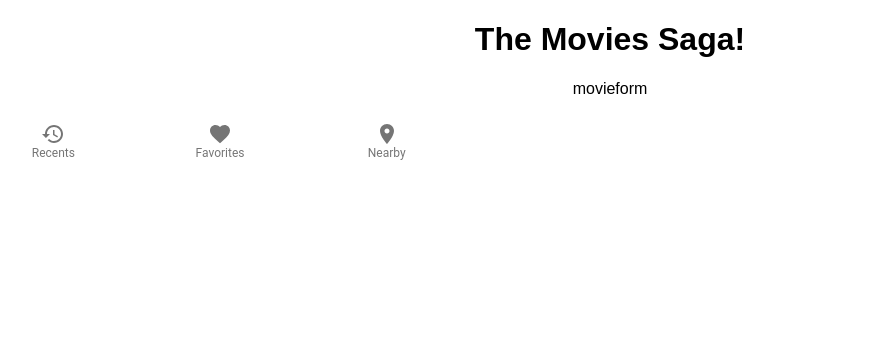
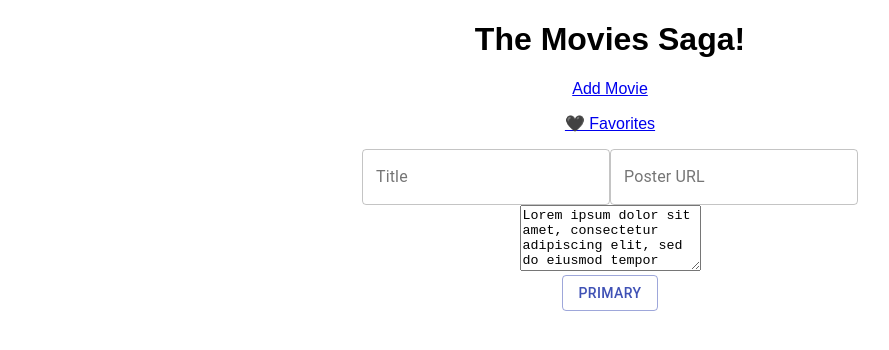
Before and after one commit to TuckerLandis/weekend-movie-sagas, a React app: page /#/form in a window 1280 px wide. Shown: the whole page, without its empty margins (30-919 px from the left). Built offline with nearby package versions, Linux system fonts and the light colour scheme.

Commit message:
form rough

```diff
--- a/src/components/App/App.css
+++ b/src/components/App/App.css
@@ -22,3 +22,7 @@
   from { transform: rotate(0deg); }
   to { transform: rotate(360deg); }
 }
+
+.form-button{
+  display: block;
+}
--- a/src/components/App/App.js
+++ b/src/components/App/App.js
@@ -3,13 +3,15 @@ import './App.css';
 import MovieList from '../MovieList/MovieList'
 import MovieForm from '../MovieForm/MovieForm';
 import Details from '../Details/Details'
-import NavBar from '../NavBar/NavBar'
+import Nav from '../Nav/Nav'
 
 function App() {
   return (
     <div className="App">
       <h1>The Movies Saga!</h1>
+
       <Router>
+      <Nav />
         <Route path="/" exact>
           <MovieList />
         </Route>
@@ -20,7 +22,7 @@ function App() {
           <MovieForm />
         </Route>
 
-      <NavBar />
+
       </Router>
     </div>
   );
--- a/src/components/MovieForm/MovieForm.jsx
+++ b/src/components/MovieForm/MovieForm.jsx
@@ -1,8 +1,67 @@
+import TextareaAutosize from '@material-ui/core/TextareaAutosize';
+import Button from '@material-ui/core/Button';
+import { makeStyles } from '@material-ui/core/styles';
+import TextField from '@material-ui/core/TextField';
+import { useState } from 'react';
+
+
+
 function MovieForm () {
+    const [title, setTitle] = useState('')
+    const [url, setUrl] = useState('')
 
-    return (
-        <p>movieform</p>
+    const handleChange = () => {
+        console.log(evt.target.value);
+    }
+
+    return (<div>
+        <form>
+            <TextField
+          id="outlined-multiline-flexible"
+          label="Title"
+          value={title}
+          onChange={handleChange}
+          variant="outlined"
+        />
+            <TextField
+          id="outlined-multiline-flexible"
+          label="Poster URL"
+          value={url}
+          onChange={handleChange}
+          variant="outlined"
+        />
+        <div>
+            <TextareaAutosize
+      rowsMax={4}
+      aria-label="maximum height"
+      placeholder="Maximum 4 rows"
+      defaultValue="Lorem ipsum dolor sit amet, consectetur adipiscing elit, sed do eiusmod tempor incididunt
+          ut labore et dolore magna aliqua."
+    />
+    </div>
+    <div>
+    <Button variant="outlined" color="primary">
+         Primary
+    </Button>
+    </div>
+
+        </form>
+        </div>
     )
 }
 
 export default MovieForm
+
+
+
+// This should show:
+
+// - an input field (for the movie title)
+// - an input field (for the movie poster image URL))
+// - a textarea (for the movie description)
+// - a dropdown (for the genres)
+
+// The Add Movie page should have the buttons:
+
+// - `Cancel` button, which should bring the user to the Home/List Page
+// - `Save` button, which should save these inputs in the database and bring the user to the Home/List Page (which now has the new movie)
--- /dev/null
+++ b/src/components/Nav/Nav.jsx
@@ -0,0 +1,15 @@
+import { useHistory, Link } from "react-router-dom"
+
+function Nav () {
+
+
+    return (
+        <div className="nav">
+            <p className="nav-link"> <Link to="/form"> Add Movie </Link> </p>
+            <p className="nav-link"> <Link to="/favorite"> 🖤 Favorites </Link> </p>
+        </div>
+
+    )
+}
+
+export default Nav
--- a/src/components/NavBar/NavBar.jsx
+++ /dev/null
@@ -1,31 +0,0 @@
-import React from 'react';
-import { makeStyles } from '@material-ui/core/styles';
-import BottomNavigation from '@material-ui/core/BottomNavigation';
-import BottomNavigationAction from '@material-ui/core/BottomNavigationAction';
-import RestoreIcon from '@material-ui/icons/Restore';
-import FavoriteIcon from '@material-ui/icons/Favorite';
-import LocationOnIcon from '@material-ui/icons/LocationOn';
-
-
-const useStyles = makeStyles({
-    root: {
-      width: 500,
-    },
-  });
-
-  export default function NavBar() {
-    const classes = useStyles();
-
-
-    return (
-      <BottomNavigation
-
-        showLabels
-        className={classes.root}
-        >
-      <BottomNavigationAction label="Recents" icon={<RestoreIcon />} />
-      <BottomNavigationAction label="Favorites" icon={<FavoriteIcon />} />
-      <BottomNavigationAction label="Nearby" icon={<LocationOnIcon />} />
-    </BottomNavigation>
-  );
-}
```
